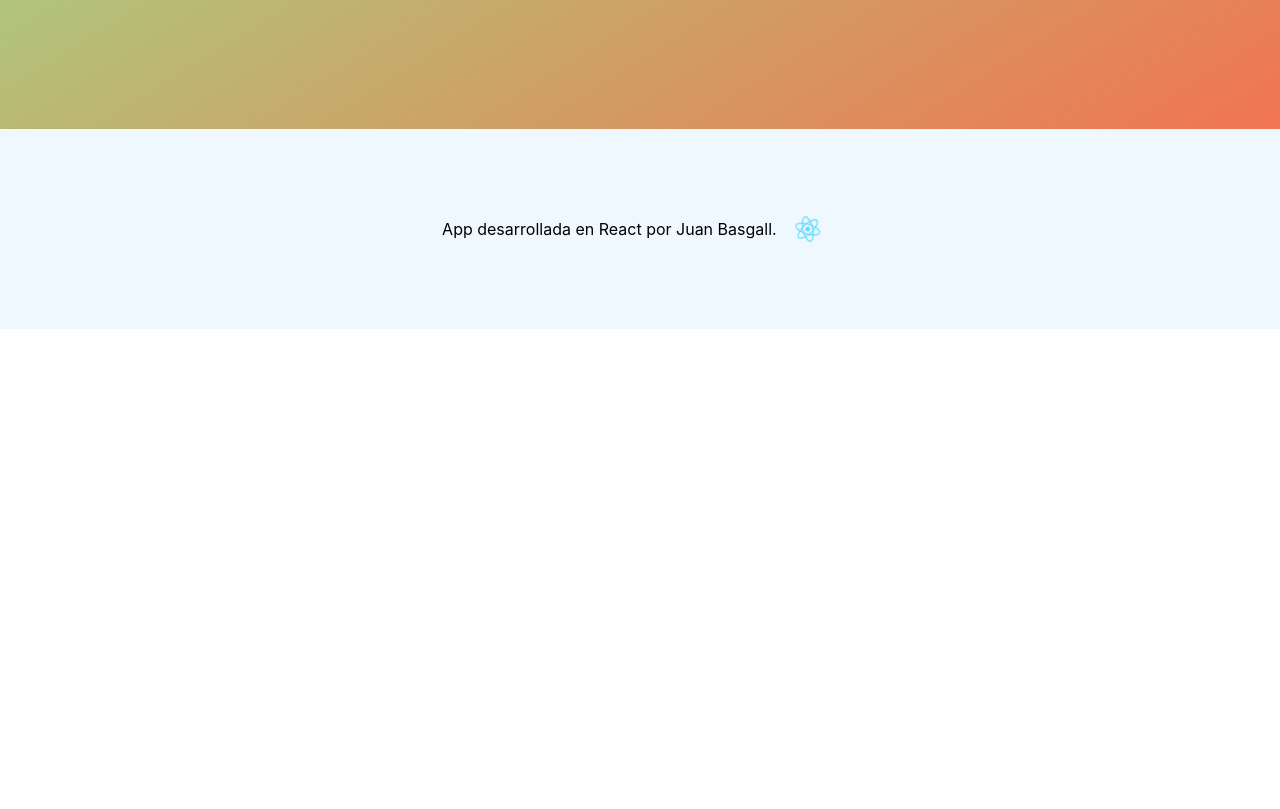
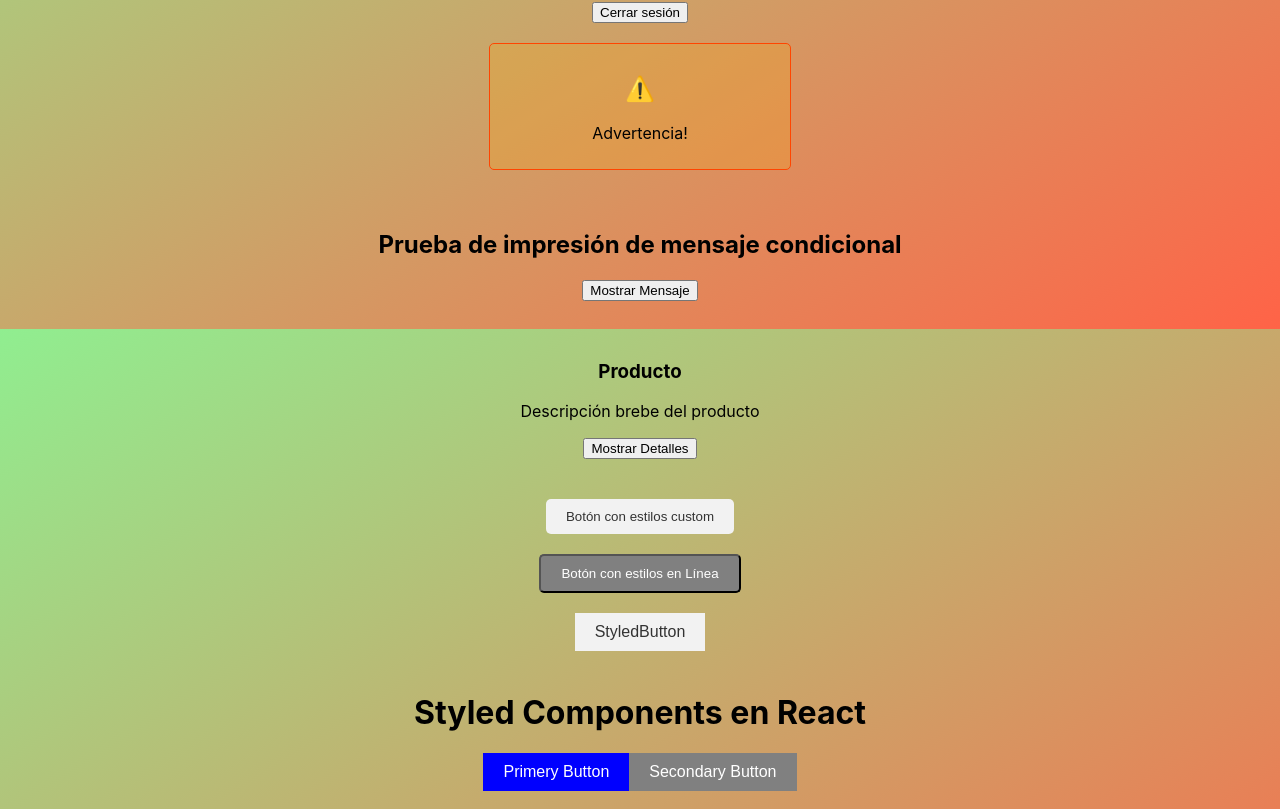
Before and after one commit to d3vh4n5/reactFruteria, a React (Create React App) app: page / in a window 1280 px wide. Shown: the part 471-1280 px from the top of the page. Before the commit the page ends 800 px from the top, so only its background shows below. Built offline with nearby package versions, Linux system fonts and the light colour scheme.

Commit message:
Avanzado con el material, Siguiente tema: Ruteo y API

```diff
--- a/package.json
+++ b/package.json
@@ -9,6 +9,7 @@
     "react": "^18.2.0",
     "react-dom": "^18.2.0",
     "react-scripts": "5.0.1",
+    "styled-components": "^6.0.4",
     "web-vitals": "^2.1.4"
   },
   "scripts": {
--- a/src/App.jsx
+++ b/src/App.jsx
@@ -5,12 +5,27 @@ import ParentComponent from './components/ParentComponent';
 import Contador from './components/Contador';
 import SaludoUsuario from './components/SaludoUsuario';
 import BotonSesion from './components/BotonSesion';
+import Advertencia from './components/Advertencia';
+import Mensaje from './components/Mensaje';
+import { useState } from 'react';
+import Producto from './components/Producto';
+import CustomButton from './components/CustomButton'
+import MyComponent from './components/MyComponent';
+import BotonStyled from './components/BotonStyled';
+import BotonStyled2 from './components/BotonStyled2';
 
 function App() {
+
+  const [mostrarMensaje, setMostrarMensaje] = useState(false);
+
   return (
     <div className="App">
       <Header></Header>
       <main>
+        <p>
+          Hacer el boton de cerrar sesión solamente si el usuario esta logeado, para que sea más fácil
+          y entendible. Incorporar bootstrapp
+        </p>
           <br />
           <ParentComponent></ParentComponent>
           <br />
@@ -21,6 +36,35 @@ function App() {
           <br />
           <br />
           <BotonSesion estaLogueado = {true}></BotonSesion>
+          <br />
+          <br />
+          <Advertencia warn = {true}></Advertencia>
+          <br />
+          <br />
+          <h2>Prueba de impresión de mensaje condicional</h2>
+          <div>
+              <button onClick={()=> setMostrarMensaje(!mostrarMensaje)}>
+                  {mostrarMensaje ? 'Ocultar' : 'Mostrar'} Mensaje
+              </button>
+              {mostrarMensaje && <Mensaje/>}
+          </div>
+          <br />
+          <br />
+          <Producto></Producto>
+          <br />
+          <br />
+          <CustomButton></CustomButton>
+          <br />
+          <br />
+          <MyComponent></MyComponent>
+          <br />
+          <br />
+          <BotonStyled></BotonStyled>
+          <br />
+          <br />
+          <BotonStyled2></BotonStyled2>
+          <br />
+          <br />
       </main>
       <Footer></Footer>
     </div>
--- /dev/null
+++ b/src/components/Advertencia.jsx
@@ -0,0 +1,18 @@
+import React from "react"
+
+function Advertencia(props) {
+    if (!props.warn){
+        return null;
+    }
+
+    return (
+        <div className="warning">
+            <h2>⚠️</h2>
+            <p>
+             Advertencia!
+            </p>
+        </div>
+    )
+}
+
+export default Advertencia;
--- /dev/null
+++ b/src/components/BotonStyled.jsx
@@ -0,0 +1,24 @@
+import React from 'react'
+import styled from 'styled-components';
+
+const StyledButton = styled.button`
+    background-color: #f2f2f2;
+    color: #333;
+    padding: 10px 20px;
+    border: none;
+    borderradius : 4px;
+    font-size: 16px;
+    cursor: pointer;
+
+    &:hover {
+        background-color: #ddd;
+    }
+`
+
+const BotonStyled = () => {
+  return (
+   <StyledButton> StyledButton</StyledButton>
+  )
+}
+
+export default BotonStyled
--- /dev/null
+++ b/src/components/BotonStyled2.jsx
@@ -0,0 +1,28 @@
+import React from 'react'
+import styled from 'styled-components';
+
+const StyledButton = styled.button`
+    background-color: ${props => props.primary ? 'blue' : 'gray'};
+    color: white;
+    padding: 10px 20px;
+    border: none;
+    borderradius : 4px;
+    font-size: 16px;
+    cursor: pointer;
+
+    &:hover {
+        background-color: ${props=> props.primary ? 'darkblue' : 'darkgray'};
+    }
+`;
+
+const BotonStyled2 = () => {
+  return (
+    <div>
+        <h1>Styled Components en React</h1>
+        <StyledButton primary>Primery Button</StyledButton>
+        <StyledButton>Secondary Button</StyledButton>
+    </div>
+  )
+}
+
+export default BotonStyled2
--- /dev/null
+++ b/src/components/CustomButton.jsx
@@ -0,0 +1,12 @@
+import React from "react";
+import './styles.css';
+
+function CustomButton(){
+    return(
+        <button className="customButton">
+            Botón con estilos custom
+        </button>
+    )
+}
+
+export default CustomButton;
--- /dev/null
+++ b/src/components/Mensaje.jsx
@@ -0,0 +1,11 @@
+import React from "react";
+
+const Mensaje = ()=>{
+    return (
+        <h1>
+            Hola, mundo! Este es el mensaje a mostrar condicionalmente.
+        </h1>
+    )
+}
+
+export default Mensaje;
--- /dev/null
+++ b/src/components/MyComponent.jsx
@@ -0,0 +1,33 @@
+import React, { useState } from 'react'
+
+export const MyComponent = () => {
+    const [isHighlighted, setIsHighlighted] = useState(false)
+
+    const handleMouseOver = ()=>{
+        setIsHighlighted(true);
+    }
+
+    const handleMouseOut = ()=>{
+        setIsHighlighted(false);
+    }
+
+    const buttonStyles = {
+        backgroundColor: isHighlighted ? 'blue' : 'gray',
+        color: 'white',
+        padding : '10px 20px',
+        borderRadius: '5px',
+        cursor: 'pointer',
+    }
+
+  return (
+        <button
+            style={buttonStyles}
+            onMouseOver={handleMouseOver}
+            onMouseOut={handleMouseOut}
+        >
+            Botón con estilos en Línea
+        </button>
+  )
+}
+
+export default MyComponent
--- /dev/null
+++ b/src/components/Producto.jsx
@@ -0,0 +1,20 @@
+import React from "react"
+import { useState } from "react";
+
+const Producto = ()=>{
+
+    const [mostrarDetalle, setMostrarDetalle] = useState(false);
+
+    return (
+        <div>
+            <h3>Producto</h3>
+            <p>Descripción brebe del producto</p>
+                {mostrarDetalle && <p>Esta es una descripción más detallada del producto.</p>}
+            <button onClick={()=> setMostrarDetalle(!mostrarDetalle)}>
+                {mostrarDetalle ? 'Ocultar Detalles' : 'Mostrar Detalles'}
+            </button>
+        </div>
+    )
+}
+
+export default Producto;
--- /dev/null
+++ b/src/components/styles.css
@@ -0,0 +1,8 @@
+.customButton{
+    background-color: #f2f2f2;
+    color: #333;
+    padding: 10px 20px;
+    border: none;
+    border-radius: 5px;
+    cursor: pointer;
+}
--- a/src/index.css
+++ b/src/index.css
@@ -15,11 +15,20 @@ code {
     monospace;
 }
 
+.warning{
+  margin: 0 auto;
+  padding: 10px 0;
+  border-radius: 5px;
+  border: 1px solid orangered;
+  background-color: rgba(255, 166, 0, 0.2);
+  width: 300px;
+}
+
 footer{
-  position: absolute;
+  /* position: absolute;
+  bottom: 0px; */
   width: 100%;
   height: 200px;
-  bottom: 0px;
   background-color: aliceblue;
   display: flex;
   justify-content: center;
```
Also changed, not shown: 1 other file (tests, documents, lock files or other folders).
